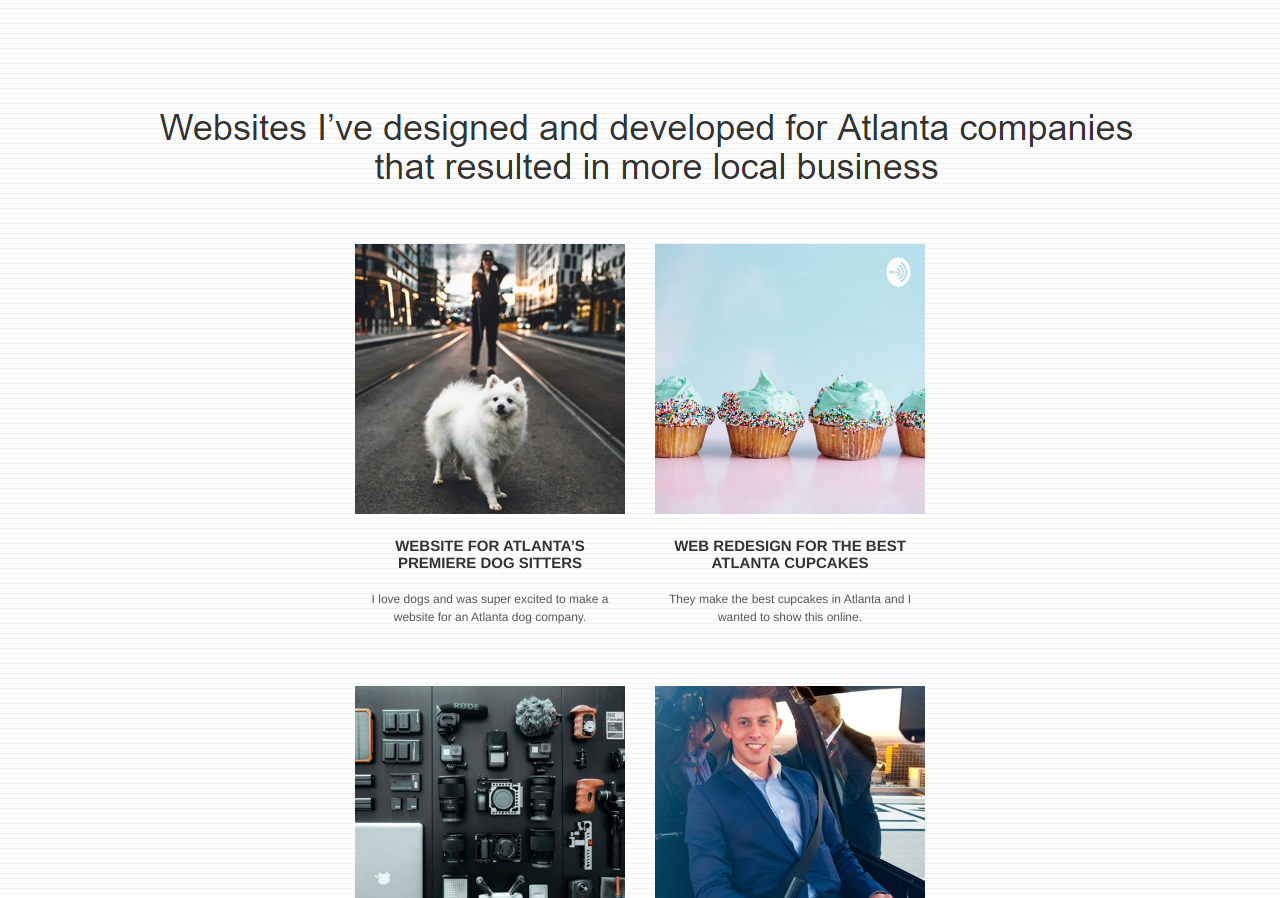
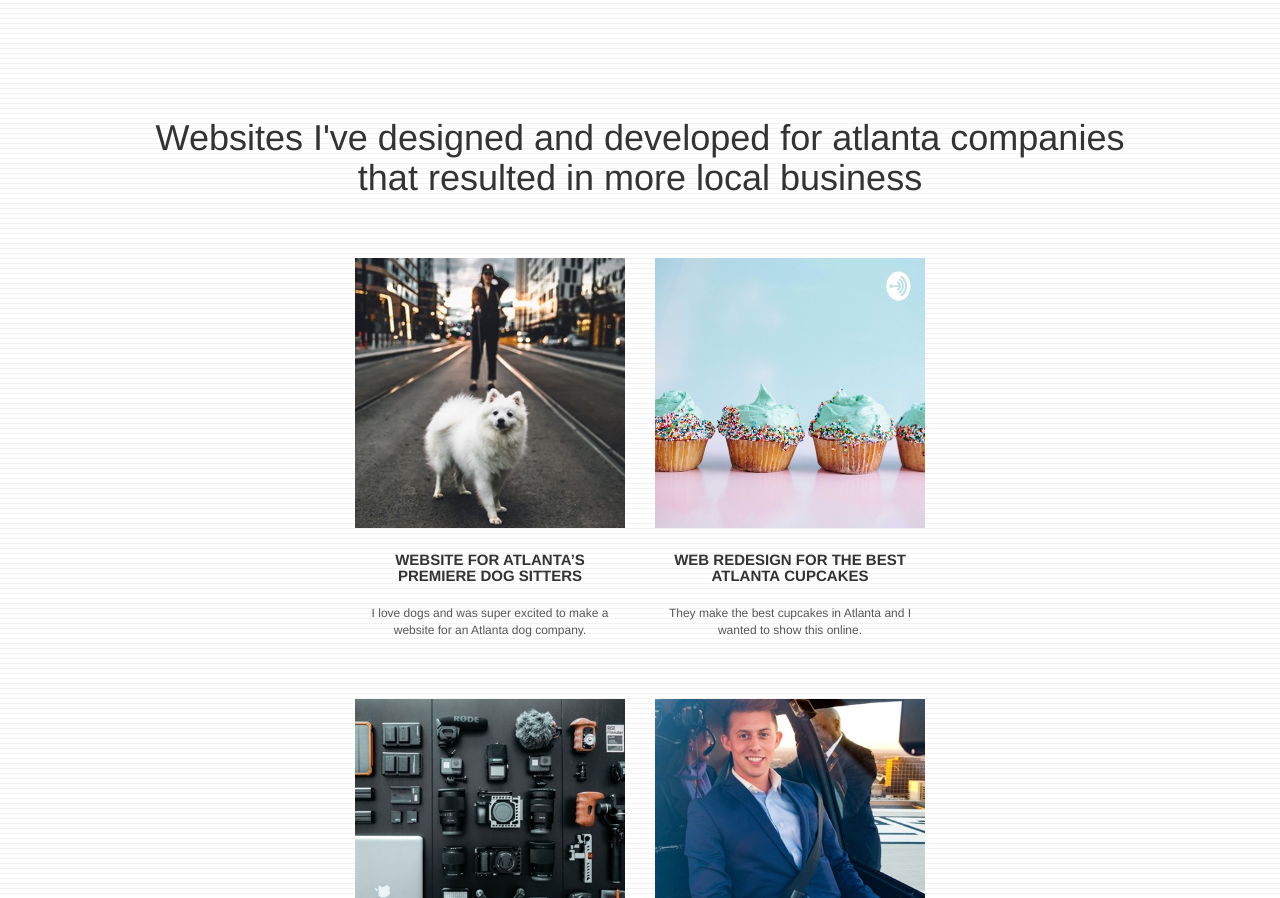
Before and after one commit to juliah90/gomikedesign, a plain HTML site: page index.html in a window 1280 px wide. Shown: the part 1752-2650 px from the top of the page. Drawn offline with Linux system fonts and the light colour scheme.

Commit message:
changed img to text

```diff
--- a/index.html
+++ b/index.html
@@ -133,8 +133,7 @@
 				</div>
 				<div class="row voffset-lg voffset">
 					<div class="col-xs-12 col-md-8 col-md-offset-2 text-center">
-						<img alt="review by taylor cook, project manager apple delights"
-							src="img/quote.png" />
+						<img alt="review by taylor cook, project manager apple delights" src="img/quote.png" />
 					</div>
 				</div>
 			</div>
@@ -171,9 +170,8 @@
 			<div class="container bloc-lg">
 				<div class="row">
 					<div class="col-sm-12 text-center">
-						<img alt="Websites i've designed and developed for atlanta companies that resulted in more local business"
-							src="img/title2.png" />
-
+						<h1 class="statement1">Websites I've designed and developed for atlanta companies that resulted
+							in more local business</h1>
 					</div>
 				</div>
 				<div class="row tight-width-whitespace portfolio-row">
```
